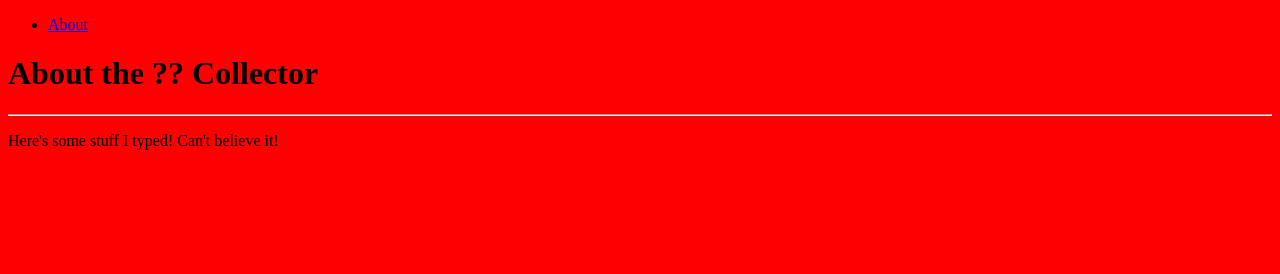
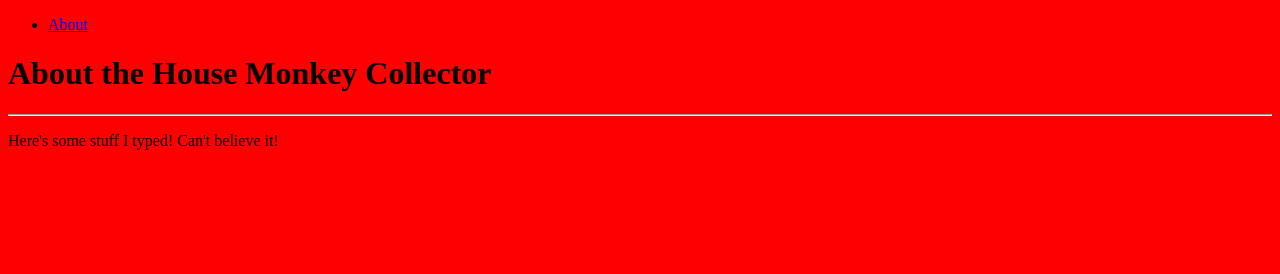
Before and after one commit to rbozek/finch-collector-lab, a Django app: page /about/ in a window 1280 px wide. Shown: the part 26-300 px from the top of the page. Run offline with Django 4.2, Linux system fonts and the light colour scheme.

Commit message:
update ??s with House Monkey title

```diff
--- a/main_app/templates/about.html
+++ b/main_app/templates/about.html
@@ -2,7 +2,7 @@
 
 {% block content %}
 
-<h1>About the ?? Collector</h1>
+<h1>About the House Monkey Collector</h1>
 <hr />
 <p class="page-content">
   Here's some stuff I typed! Can't believe it!
--- a/main_app/templates/base.html
+++ b/main_app/templates/base.html
@@ -11,7 +11,7 @@
     type="image/png"
     href=""
   >
-  <title>?? Collector</title>
+  <title>House Monkey Collector</title>
   <link rel="stylesheet" type="text/css" href="{% static 'css/base.css' %}">
   {% block head %}
   {% endblock %}
@@ -22,7 +22,7 @@
       <a href="/">
         <img
           src=""
-          alt="The ?? Collector Logo"
+          alt="The House Monkey Collector Logo"
         >
       </a>
     </div>
```
